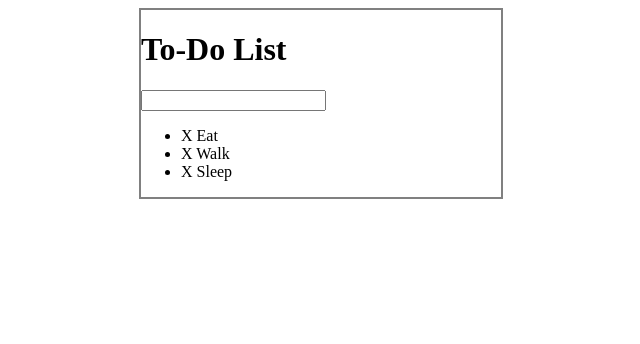
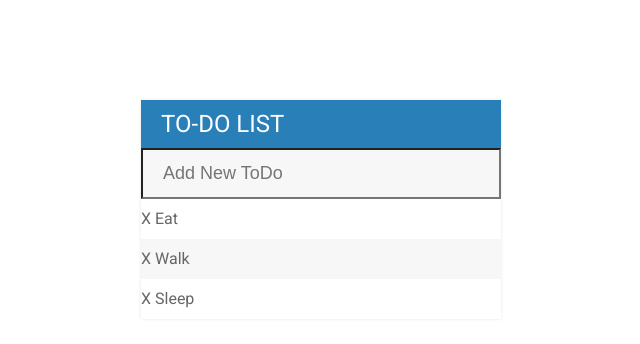
Before and after one commit to ChessFerret/jQueryToDoApp, a plain HTML site: page index.html in a window 1280 px wide. Shown: the whole page, without its empty margins (319-959 px from the left). Drawn offline with Linux system fonts and the light colour scheme.

Commit message:
Add bunch of CSS

```diff
--- a/assets/css/todos.css
+++ b/assets/css/todos.css
@@ -1,7 +1,55 @@
+body {
+	font-family: Roboto;
+}
+
+h1 {
+	background: #2980b9;
+	color: white;
+	margin: 0;
+	padding: 10px 20px;
+	text-transform: uppercase;
+	font-size: 24px;
+	font-weight: normal;
+}
+
+ul {
+	list-style: none;
+	margin: 0;
+	padding: 0;
+}
+
+li {
+	background: #fff;
+	height: 40px;
+	line-height: 40px;
+	color: #666;
+}
+
+li:nth-child(2n) {
+	background: #f7f7f7;
+}
+
+input {
+	color: #2980b9;
+	font-size: 18px;
+	background: #f7f7f7;
+	width: 100%;
+	padding: 13px 13px 13px 20px;
+	box-sizing: border-box;
+	-moz-box-sizing: border-box;
+}
+
+input:focus {
+	background: #fff;
+	border: 3px solid #2980b9;
+	outline: none;
+}
+
 #container {
-	border: 2px solid gray;
+	box-shadow: 0 0 3px rgba(0, 0, 0, 0.1);
 	width: 360px;
-	margin: 0 auto;
+	margin: 100px auto;
+	background: #f7f7f7;
 }
 
 .completed {
--- a/index.html
+++ b/index.html
@@ -3,13 +3,14 @@
 <head>
 	<title>ToDo List</title>
 	<script type="text/javascript" src="assets/js/lib/jquery-3.1.1.min.js"></script>
+	<link href="https://fonts.googleapis.com/css?family=Roboto:400,500,700" rel="stylesheet">
 	<link rel="stylesheet" type="text/css" href="assets/css/todos.css">
 </head>
 <body>
 
 <div id="container">
 	<h1>To-Do List</h1>
-	<input type="text" name="">
+	<input type="text" placeholder="Add New ToDo">
 
 	<ul>
 		<li><span>X</span> Eat</li>
```
